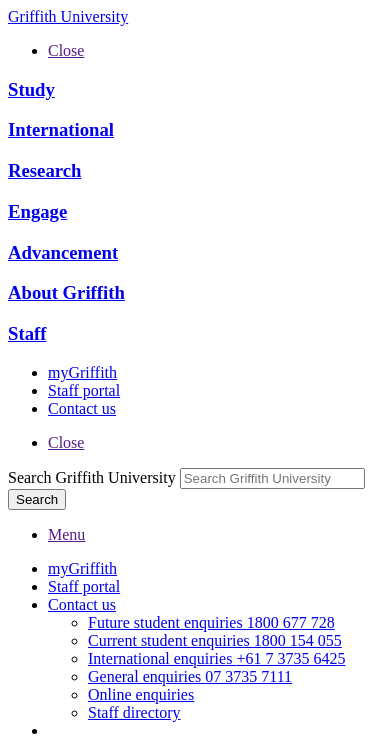
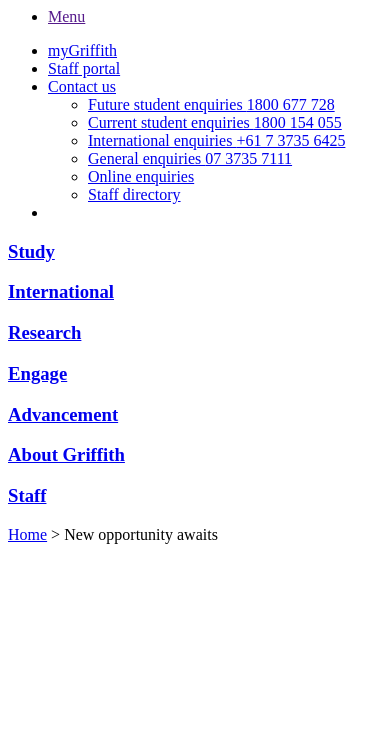
Before and after one commit to SamAusk/EDC_WIL, a PHP site: page /header.php in a window 390 px wide. Shown: the top 750 px of the page. After the commit the page ends 544 px from the top, so only its background shows below. Run offline with PHP 8.4, Linux system fonts and the light colour scheme.

Commit message:
Fixed the mobile nav overlay (temporary)

```diff
--- a/header.php
+++ b/header.php
@@ -4,7 +4,7 @@
     <div class="slab">
         <div class="inner flex">
 
-            <div class="logo">
+            <!-- <div class="logo">
                 <p><a href="https://www.griffith.edu.au/" class="ir" tabindex="21">Griffith University</a></p>
             </div>
 
@@ -44,9 +44,10 @@
                     <li><a href="https://www.griffith.edu.au/search">Contact us</a>
                 </ul>
 
-            </div><!-- /.mobile-menu.overlay -->
+            </div> -->
+            <!-- /.mobile-menu.overlay -->
 
-            <div class="search overlay primary">
+            <!-- <div class="search overlay primary">
                 <ul class="flex close">
                     <li><a href="" class="close" tabindex="20">Close</a>
                 </ul>
@@ -60,7 +61,7 @@
                     <button type="submit" value="Search" tabindex="4"><span>Search</span></button>
                 </form>
 
-                <!-- <p class="listing">Popular sites</p>
+                <p class="listing">Popular sites</p>
                 <ol class="popular-links flex col-2">
                     <li><a href="https://www.griffith.edu.au/study">Study</a>
                     <li><a href="https://www.griffith.edu.au/research-study">Research study</a>
@@ -74,9 +75,10 @@
                     <li><a href="https://www.griffith.edu.au/about-griffith/campuses-facilities">Campuses and
                             facilities</a>
                     <li><a href="https://www.griffith.edu.au/scholarships">Scholarships</a>
-                </ol> -->
+                </ol>
 
-            </div><!-- /.search.overlay -->
+            </div> -->
+            <!-- /.search.overlay -->
 
             <div class="mobile-nav">
 
```
